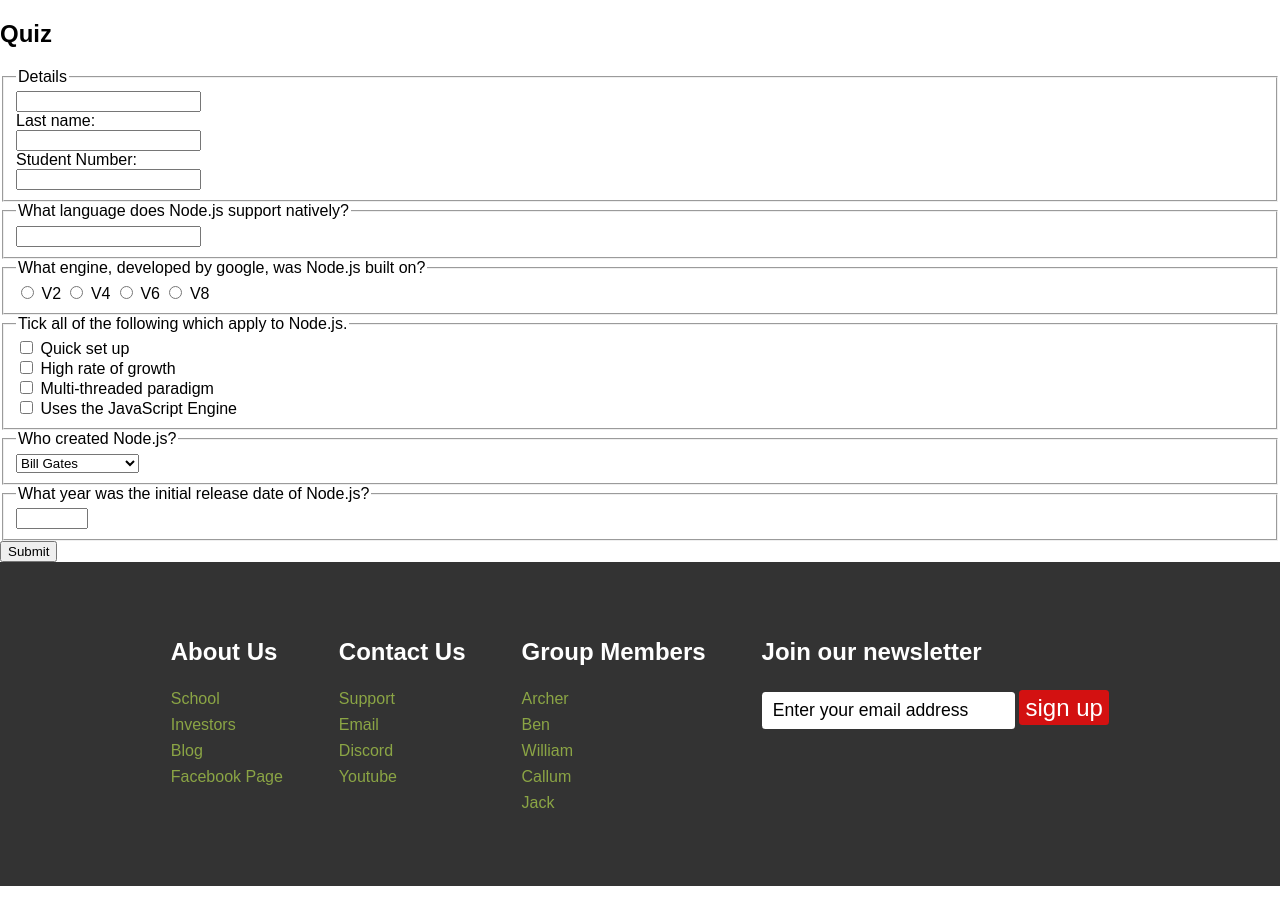
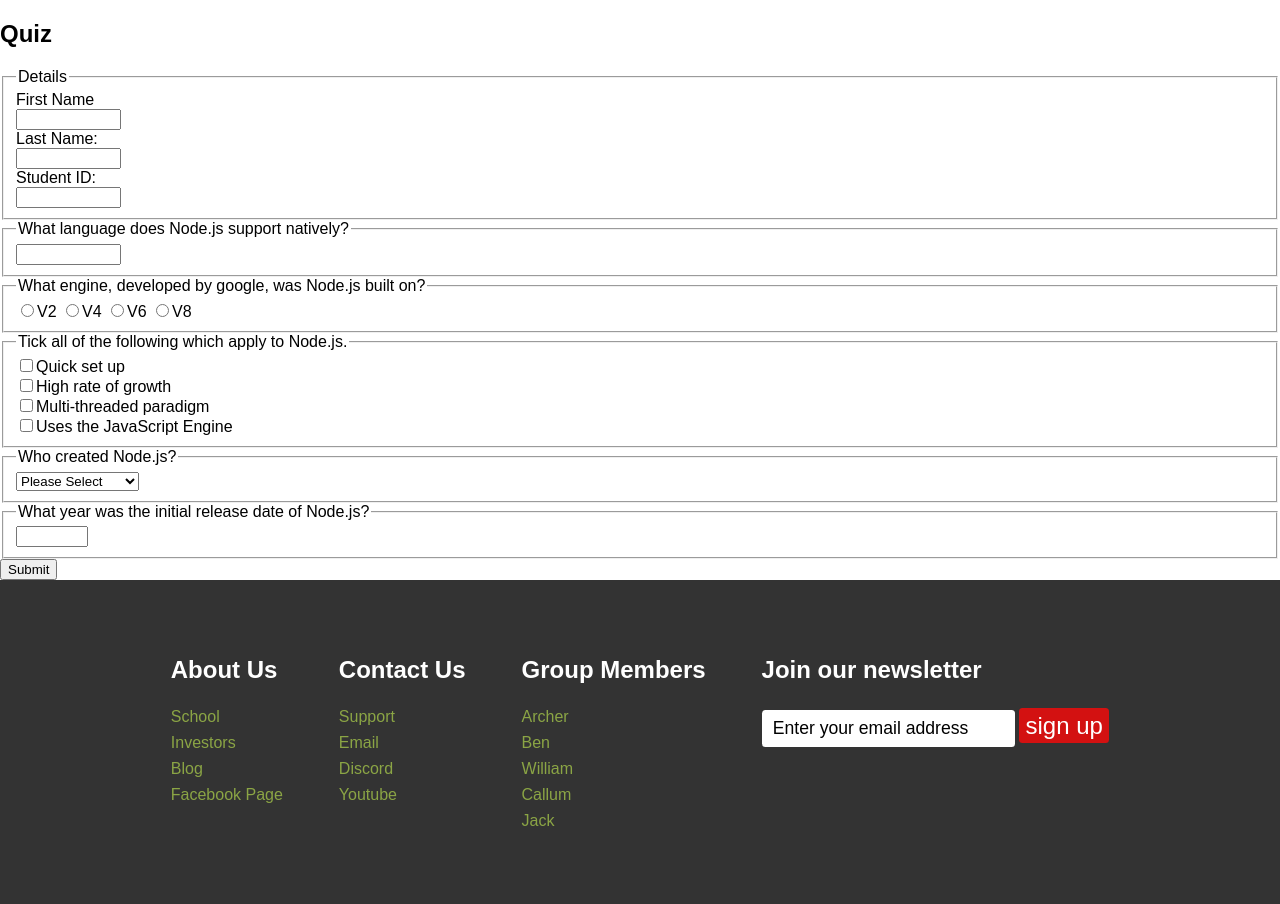
Before and after one commit to wwyxu/cos10026-computing-technology-inquiry-project, a PHP site: page /quiz.html in a window 1280 px wide. Shown: the part 84-988 px from the top of the page. Run offline with PHP 8.4, Linux system fonts and the light colour scheme.

Commit message:
quiz update

```diff
--- a/assign1/quiz.html
+++ b/assign1/quiz.html
@@ -30,58 +30,76 @@
         <section>
             <h2>Quiz</h2>
 
-            <form>
-                <fieldset id="details">
+            <form method="post" action="https://mercury.swin.edu.au/it000000/formtest.php">
+                <fieldset>
                     <legend>Details</legend>
-                    <input type="text" id="firstName" name="details"><br>
-                    <label for="lastName">Last name:</label><br>
-                    <input type="text" id="lastName" name="details"><br>
-                    <label for="studentNumber">Student Number:</label><br>
-                    <input type="text" id="studentNumber" name="details"><br>
+
+                    <label for="firstName">First
+                        Name</label><br>
+                    <input type="text" id="firstName" name="firstName" maxlength="15" size="10" pattern="[A-Za-z]{1,15}"
+                        required="required"><br>
+
+                    <label for="lastName">Last
+                        Name:</label><br>
+                    <input type="text" id="lastName" name="lastName" maxlength="15" size="10" pattern="[A-Za-z]{1,15}"
+                        required="required"><br>
+
+                    <label for="studentId">Student ID:</label><br>
+                    <input type="text" name="studentId" id="studentId" size="10" pattern="\d{7}|\d{10}"
+                        required="required"><br>
                 </fieldset>
 
                 <fieldset>
-                    <legend>What language does Node.js support natively?</legend>
-                    <input type="text" id="question1" name="question1"><br>
+                    <legend for="question1">What language does Node.js support natively?</legend>
+                    <input type="text" id="question1" name="question1" maxlength="15" size="10" pattern="[A-Za-z]{1,15}"
+                        required="required"><br>
                 </fieldset>
 
-                <fieldset id="question2">
+                <fieldset>
                     <legend>What engine, developed by google, was Node.js built on?</legend>
-                    <input type="radio" name="question2" value="v2">
-                    <label>V2</label>
-                    <input type="radio" name="question2" value="v4">
-                    <label>V4</label>
-                    <input type="radio" name="question2" value="v6">
-                    <label>V6</label>
-                    <input type="radio" name="question2" value="v8">
-                    <label>V8</label>
+
+                    <label><input type="radio" name="question2" value="v2" id="v2" required="required">V2</label>
+
+                    <label><input type="radio" name="question2" value="v4" id="v4">V4</label>
+
+                    <label><input type="radio" name="question2" value="v6" id="v6">V6</label>
+
+                    <label><input type="radio" name="question2" value="v8" id="v8">V8</label>
                 </fieldset>
 
                 <fieldset id="question3">
                     <legend>Tick all of the following which apply to Node.js.</legend>
-                    <input type="checkbox" name="question3" value="1">
-                    <label>Quick set up</label><br>
-                    <input type="checkbox" name="question3" value="2">
-                    <label>High rate of growth</label><br>
-                    <input type="checkbox" name="question3" value="3">
-                    <label>Multi-threaded paradigm</label><br>
-                    <input type="checkbox" name="question3" value="4">
-                    <label>Uses the JavaScript Engine</label><br>
+
+                    <label><input type="checkbox" name="question3[]" value="quicksetup">Quick set up</label><br>
+
+                    <label><input type="checkbox" name="question3[]" value="highrateofgrowth">High rate of
+                        growth</label><br>
+
+                    <label><input type="checkbox" name="question3[]" value="multithreaded">Multi-threaded
+                        paradigm</label><br>
+
+                    <label><input type="checkbox" name="question3[]" value="javascriptengine">Uses the JavaScript
+                        Engine</label><br>
                 </fieldset>
 
                 <fieldset>
                     <legend>Who created Node.js?</legend>
-                    <select id="question4" name="question4">
-                        <option value="volvo">Bill Gates</option>
-                        <option value="saab">Mark Zuckerberg</option>
-                        <option value="fiat">Ryan Dahl</option>
-                        <option value="audi">Steve Jobs</option>
+                    <select id="question4" name="question4" required>
+                        <option value="">Please Select</option>
+
+                        <option value="billgates">Bill Gates</option>
+
+                        <option value="markzuck">Mark Zuckerberg</option>
+
+                        <option value="ryandahl">Ryan Dahl</option>
+
+                        <option value="stevejobs">Steve Jobs</option>
                     </select>
                 </fieldset>
 
                 <fieldset>
                     <legend>What year was the initial release date of Node.js?</legend>
-                    <input type="number" id="question5" name="question5" min="0" max="9999">
+                    <input type="number" id="question5" name="question5" min="1000" max="9999">
                 </fieldset>
 
                 <input type="submit" value="Submit">
```
Also changed, not shown: assign1/styles/style.css (+8 -0 lines).
